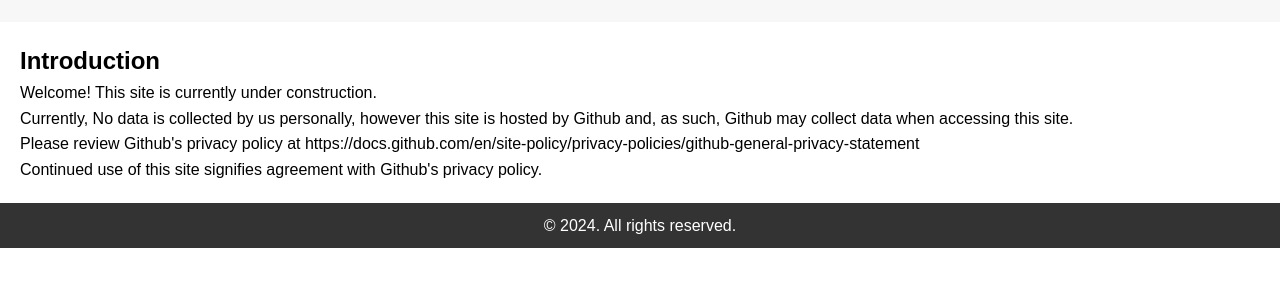
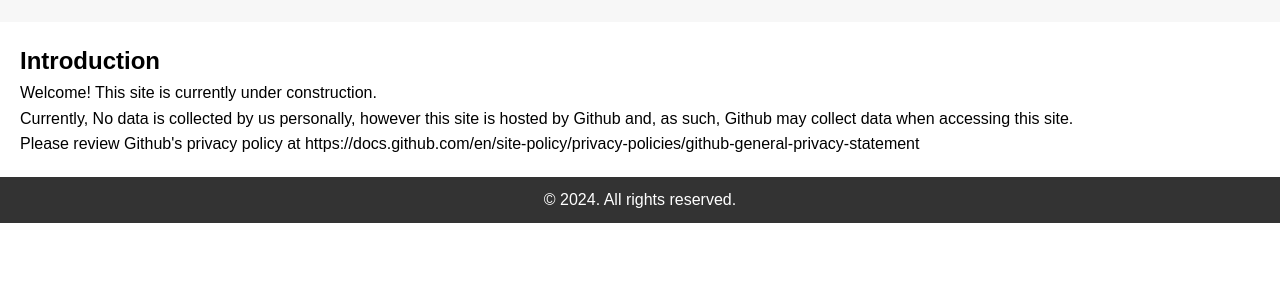
Before and after one commit to SimplyChai/lifessimplethings, a plain HTML site: page index.html in a window 1280 px wide. Shown: the part 95-382 px from the top of the page. Drawn offline with Linux system fonts and the light colour scheme.

Commit message:
Update index.html

```diff
--- a/index.html
+++ b/index.html
@@ -30,7 +30,6 @@
         <p>Welcome! This site is currently under construction.</p><p></p>
         <p>Currently, No data is collected by us personally, however this site is hosted by Github and, as such, Github may collect data when accessing this site.</p><p></p>
         <p>Please review Github's privacy policy at https://docs.github.com/en/site-policy/privacy-policies/github-general-privacy-statement</p><p></p>
-        <p>Continued use of this site signifies agreement with Github's privacy policy.</p>
         <!-- Add more content here -->
     </section>
 
```
